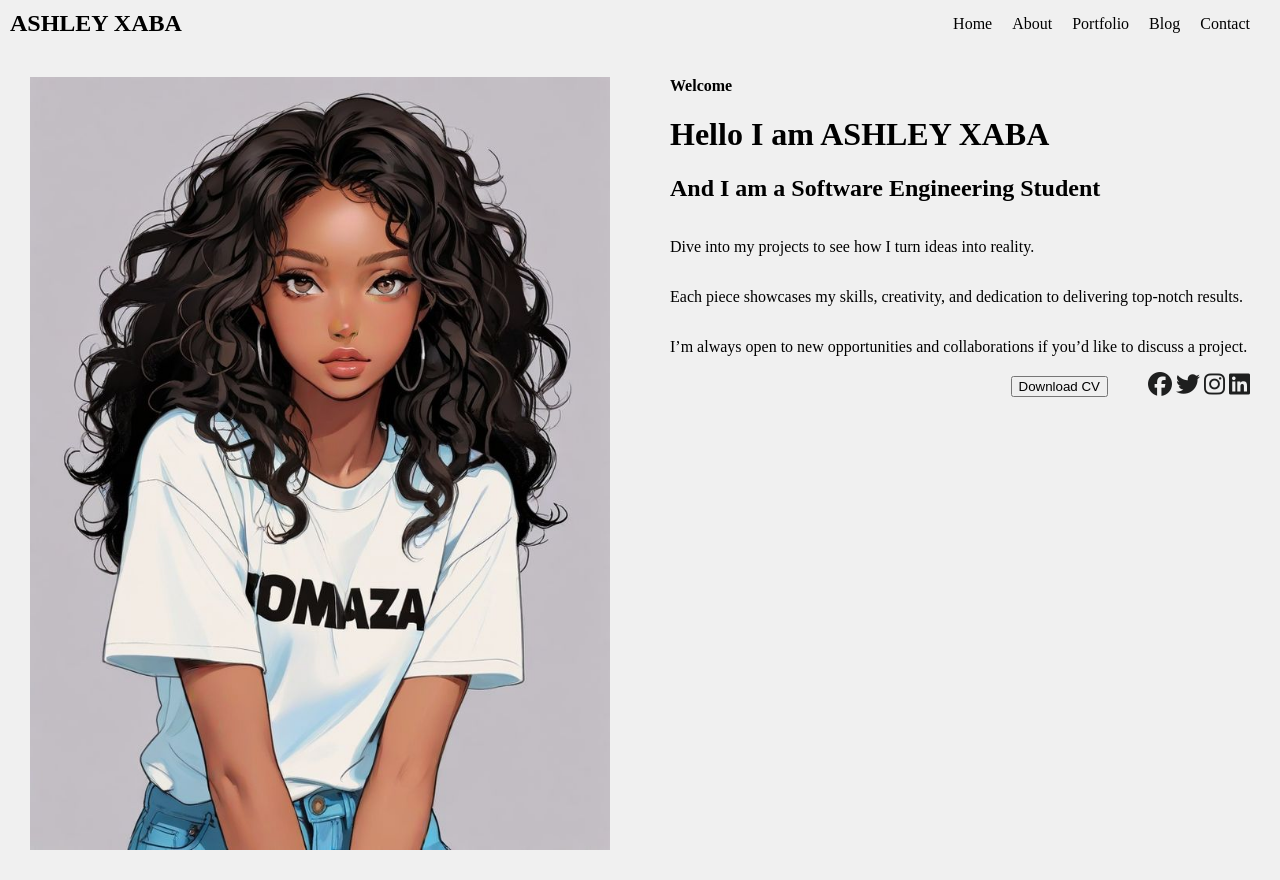
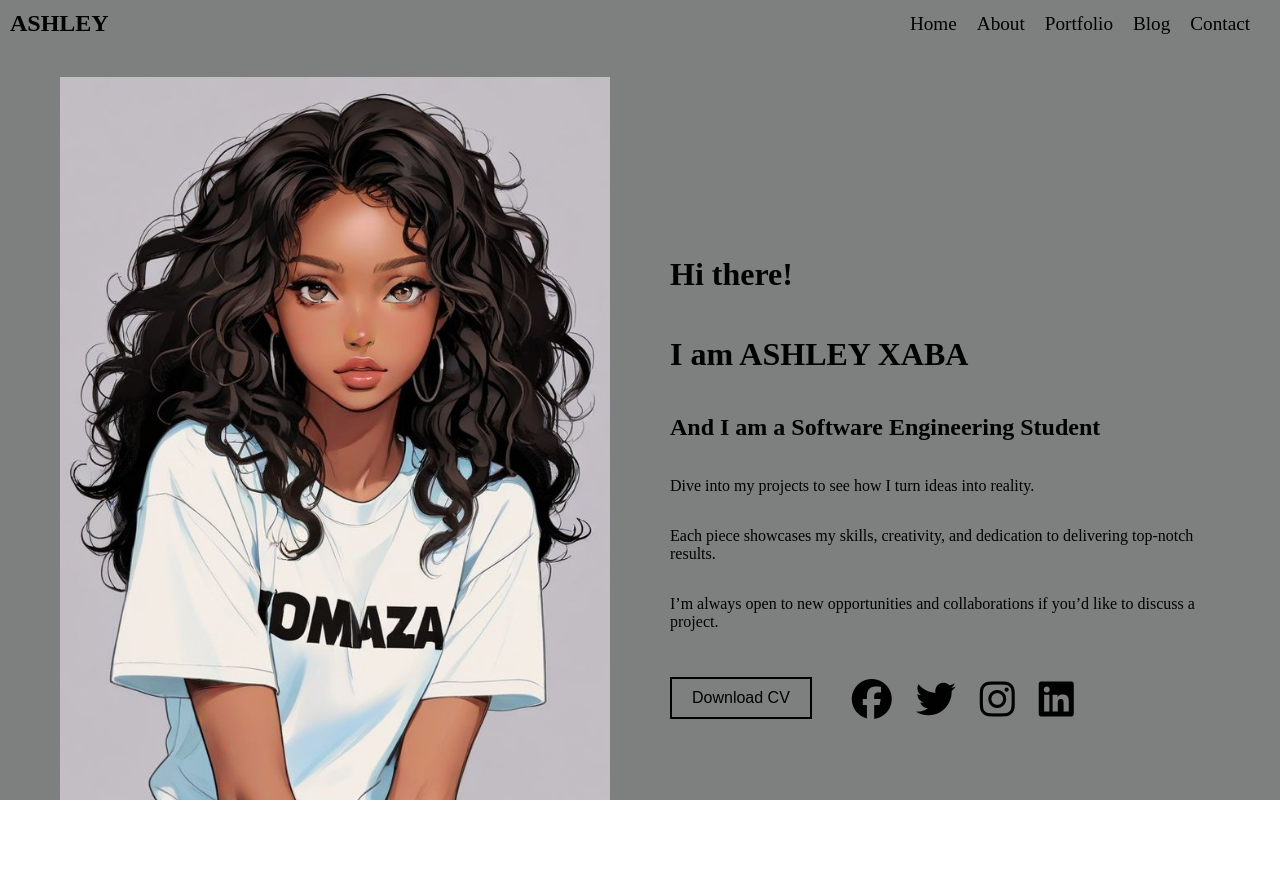
Before and after one commit to Ashleylindi/Website, a plain HTML site: page index.html in a window 1280 px wide. After the commit the page ends 800 px from the top, so only its background shows below. Drawn offline with Linux system fonts and the light colour scheme.

Commit message:
Home page completed design

```diff
--- a/index.html
+++ b/index.html
@@ -11,7 +11,7 @@
     <div class="container">
         <div class="header">
             <div class="logo">
-                <a href="index.html">ASHLEY <span>XABA</span></a>
+                <a href="index.html">ASHLEY</a>
             </div>
             <ul>
                 <li><a href="index.html">Home</a></li>
@@ -28,8 +28,8 @@
                     <img src="/static/download (2).jpeg" alt="Hero Image">
                 </div>
                 <div>
-                    <h4>Welcome</h4>
-                    <h1>Hello I am <span>ASHLEY XABA</span></h1>
+                    <h1>Hi there!</h1>
+                    <h1>I am <span>ASHLEY XABA</span></h1>
                     <h2>And I am a <span>Software Engineering Student</span></h2>
                     <p>Dive into my projects to see how I turn ideas into reality.</p>
                     <p>Each piece showcases my skills, creativity, and dedication to delivering top-notch results.</p>
--- a/styles.css
+++ b/styles.css
@@ -4,15 +4,19 @@
 body, html {
     margin: 0;
     padding: 0;
+    height: 100%;
+    width: 100%;
+    overflow-x: hidden; /* Prevent horizontal scrolling */
 }
 
 /* Style for the entire container */
 .container {
-    background-color: #f0f0f0; /* Grey background */
+    background-color: rgb(126, 128, 128); /* Grey background */
     padding: 10px;
     display: flex;
     flex-direction: column; /* Stack items vertically */
     align-items: center;
+    min-height: 100vh; /* Ensure container takes full viewport height */
 }
 
 /* Style for the header */
@@ -37,7 +41,7 @@ body, html {
 
 .logo a:hover {
     color: white; /* Logo text color on hover */
-    background-color: black; /* Background color on hover */
+    background-color: grey; /* Background color on hover */
 }
 
 /* Style for the navigation */
@@ -47,6 +51,7 @@ body, html {
     padding: 0;
     display: flex;
     align-items: center; /* Align items vertically */
+    font-size: 1.2rem;
 }
 
 .header ul li {
@@ -60,31 +65,47 @@ body, html {
 
 .header ul li a:hover {
     color: white; /* Navigation text color on hover */
-    background-color: black; /* Background color on hover */
+    background-color: grey; /* Background color on hover */
 }
 
 /* Style for the hero section */
 .wrapper {
     text-align: center; /* Center align content in the wrapper */
     margin-top: 20px; /* Add space between navigation and hero section */
+    display: flex;
+    flex-direction: column;
+    justify-content: center;
+    align-items: center;
+    width: 100%;
+    flex: 1;
 }
 
 .hero {
     display: flex;
     flex-direction: row; /* Arrange items side by side */
-    align-items: flex-start; /* Align items to the start */
+    align-items: center; /* Align items to the start */
+    width: 100%;
+    max-width: 1200px;
+    margin: auto;
 }
 
 .hero .image-wrapper {
     flex: 1; /* Let the image take all available space */
     max-width: 50%; /* Limit image width */
     margin-right: 20px; /* Add space between image and text */
+    display: flex;
+    align-items: center;
+    justify-content: center;
+    height: 100vh; /* Make the image wrapper take full viewport height */
+    overflow: hidden; /* Hide the overflowing part of the image */
 }
 
 .hero .image-wrapper img {
     width: 100%; /* Ensure image takes full width of its container */
     height: auto; /* Maintain aspect ratio */
     object-fit: cover; /* Cover the container without stretching */
+    height: 100%; /* Ensure image takes full height of its container */
+
 }
 
 .hero > div {
@@ -93,43 +114,72 @@ body, html {
     text-align: left; /* Align text content to the left */
     display: flex;
     flex-direction: column;
-    justify-content: space-between;
+    justify-content: space-evenly;
+    height: 100%; /* Ensure text content takes full height of its container */
 }
 
-.hero > div h4,
-.hero > div h1,
-.hero > div h2 {
-    margin-top: 0; /* Remove default margin for headings */
+/* Flex container for the download button and social icons */
+.hero .flex-end {
+    display: flex;
+    justify-content: space-between; /* Distribute space between the button and social icons */
+    align-items: center;
+    width: 100%; /* Ensure it takes full width of the hero div */
 }
 
-.hero > div p:last-child {
-    margin-bottom: 0; /* Remove bottom margin for the last paragraph */
+button {
+    border: 2px solid black; /* Black border */
+    background-color: transparent; /* No background color */
+    color: black; /* Text color */
+    padding: 10px 20px; /* Padding for the button */
+    cursor: pointer; /* Pointer cursor on hover */
+    font-size: 1rem; /* Font size */
+    margin-top: 30px; /* Space between the text and the button */
 }
 
-/* Align "Download CV" button and social icons with the image */
-.hero > div > div {
-    align-self: flex-end; /* Align at the end of the column */
-    margin-top: auto; /* Push content to the bottom */
-}
-
-.hero > div > div button {
-    margin-right: 20px; /* Add space between button and icons */
+button:hover {
+    background-color: rgb(44, 173, 220);
+    color: white;
 }
 
 .social i {
-    font-size: 1.5rem; /* Adjust icon size */
-    color: rgba(11, 12, 12, 0.916); /* Icon color */
+    font-size: 2.5rem;
+    color: rgb(1, 1, 1);
+    transition: color 0.3s;
+    margin-left: 20px;
+    cursor: pointer;
+}
+
+.social i:hover {
+    color: rgb(44, 173, 220);
 }
 
 /* Media query for responsive layout */
 @media (max-width: 768px) {
     .hero {
-        flex-direction: column;/* Stack items vertically on smaller screens */
+        flex-direction: column; /* Stack items vertically on smaller screens */
     }
 
     .hero .image-wrapper {
         max-width: 100%; /* Allow image to take full width on smaller screens */
         margin-right: 0; /* Remove margin for image on smaller screens */
         margin-bottom: 20px; /* Add space between image and text on smaller screens */
+        height: auto; /* Let the image wrapper adapt to the image size */
+    }
+
+    .hero .image-wrapper img {
+        height: auto; /* Let the image adapt to its container size */
+    }
+
+    .hero > div {
+        height: auto; /* Let the text container adapt to its content */
+    }
+
+    .hero .flex-end {
+        flex-direction: column; /* Stack the button and social icons vertically on smaller screens */
+    }
+
+    .social i {
+        margin-left: 10;
+        margin-top: 10px;
     }
 }
```
